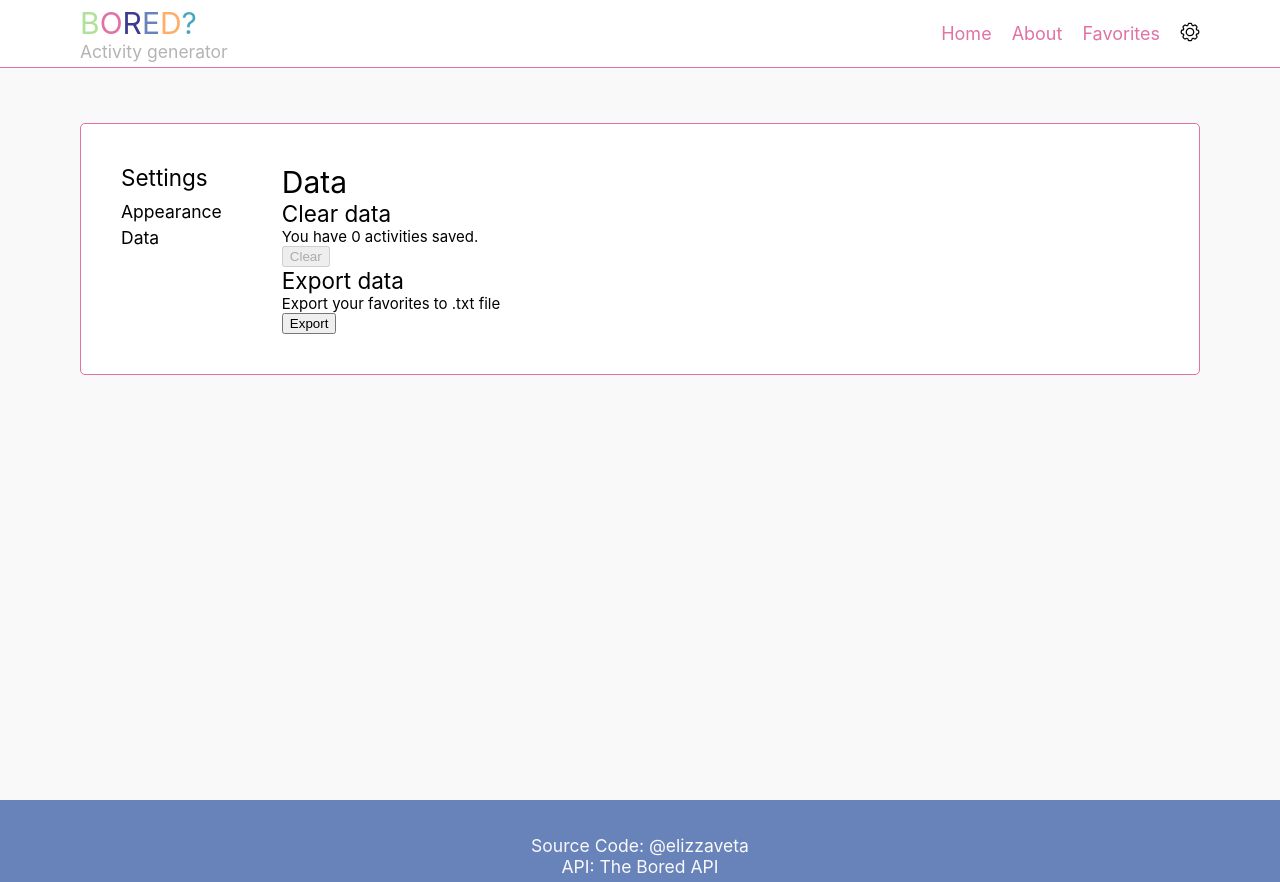
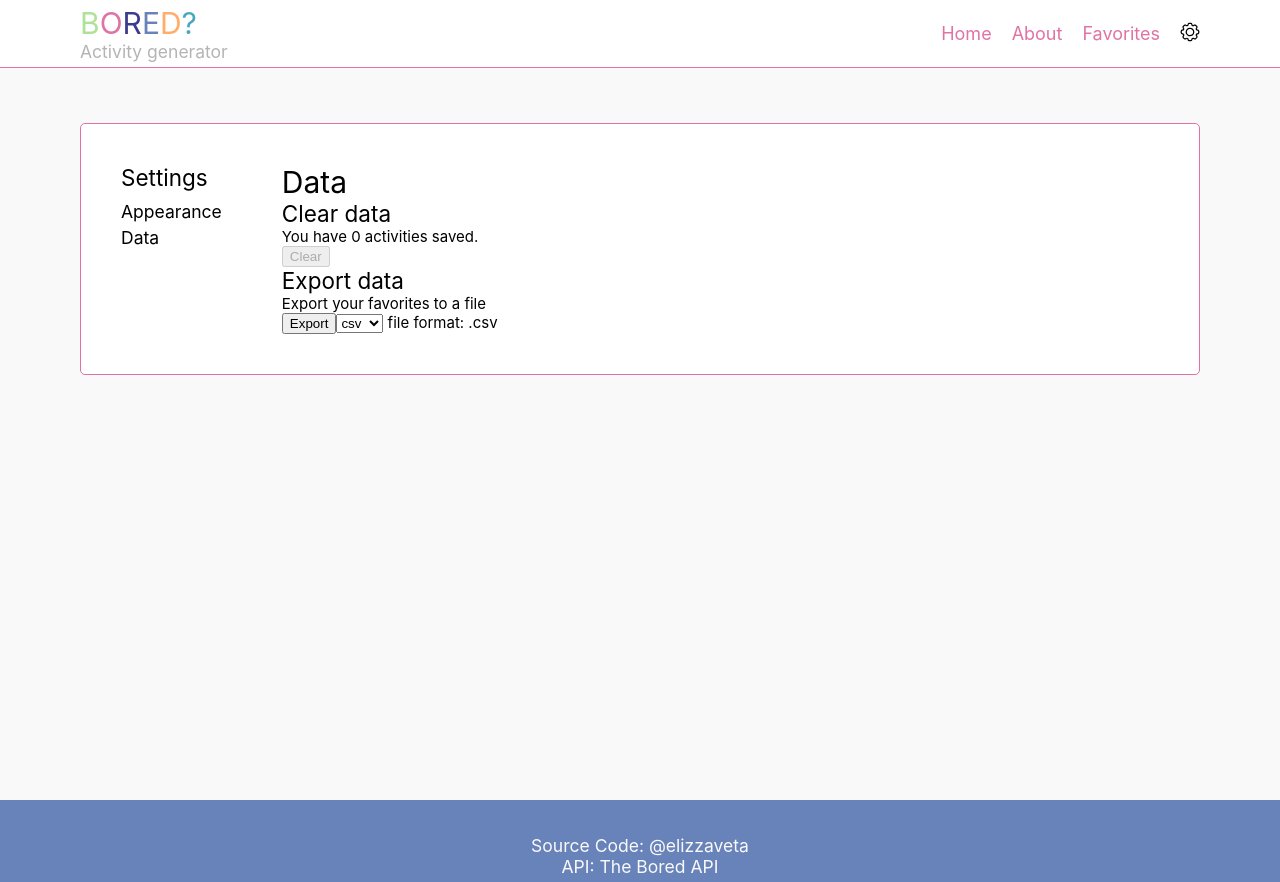
Before and after one commit to elizzaveta/ActivityGererator, a Vue app: page /settings/data in a window 1280 px wide. Built offline with nearby package versions, Linux system fonts and the light colour scheme.

Commit message:
Added new feature: export data to a file

```diff
--- a/package.json
+++ b/package.json
@@ -9,6 +9,7 @@
   },
   "dependencies": {
     "@vueuse/core": "^9.12.0",
+    "export-from-json": "^1.7.0",
     "primevue": "^3.23.0",
     "vue": "^3.2.45",
     "vue-multiselect": "^3.0.0-alpha.2",
--- /dev/null
+++ b/src/ExportJsonToFile.js
@@ -0,0 +1,18 @@
+import exportFromJSON from "export-from-json";
+
+export const excelParser = () => {
+    function exportDataFromJSON(data, newFileName, fileExportType) {
+        if (!data) return;
+        try {
+            const fileName = newFileName || "exported-data";
+            const exportType = exportFromJSON.types[fileExportType || "xls"];
+            exportFromJSON({ data, fileName, exportType });
+        } catch (e) {
+            throw new Error("Parsing failed!");
+        }
+    }
+
+    return {
+        exportDataFromJSON
+    };
+};
--- a/src/components/Settings/Data/DataTab.vue
+++ b/src/components/Settings/Data/DataTab.vue
@@ -5,18 +5,27 @@
     <p>You have {{numOfFavoriteActivities}} activities saved.</p>
     <button @click="handleClearButtonClick" :disabled="isDisabled">Clear</button>
     <h2>Export data</h2>
-    <p>Export your favorites to .txt file</p>
-    <button>Export</button>
+    <p>Export your favorites to a file</p>
+    <button @click="handleExportButtonClick">Export</button>
+    <select v-model="selected">
+      <option v-for="option in options" v-bind:value="option">
+        {{ option }}
+      </option>
+    </select>
+    <span> file format: .{{ selected }}</span>
   </div>
 </template>
 
 <script>
+import {excelParser} from "@/ExportJsonToFile";
 export default {
   name: "DataTab",
   data(){
     return{
       numOfFavoriteActivities: 0,
       isDisabled: true,
+      options: ['csv', 'xls', 'json', 'txt', 'xml'],
+      selected: 'csv'
     }
   },
   methods:{
@@ -31,7 +40,10 @@ export default {
     },
     clearUserData(){
       window.localStorage.removeItem("favorites");
-
+    },
+    handleExportButtonClick(){
+      let favorites = JSON.parse(window.localStorage.getItem("favorites"))
+      excelParser().exportDataFromJSON(favorites,"favorites", this.selected)
     }
   },
   mounted() {
```
Also changed, not shown: 1 other file (tests, documents, lock files or other folders).
